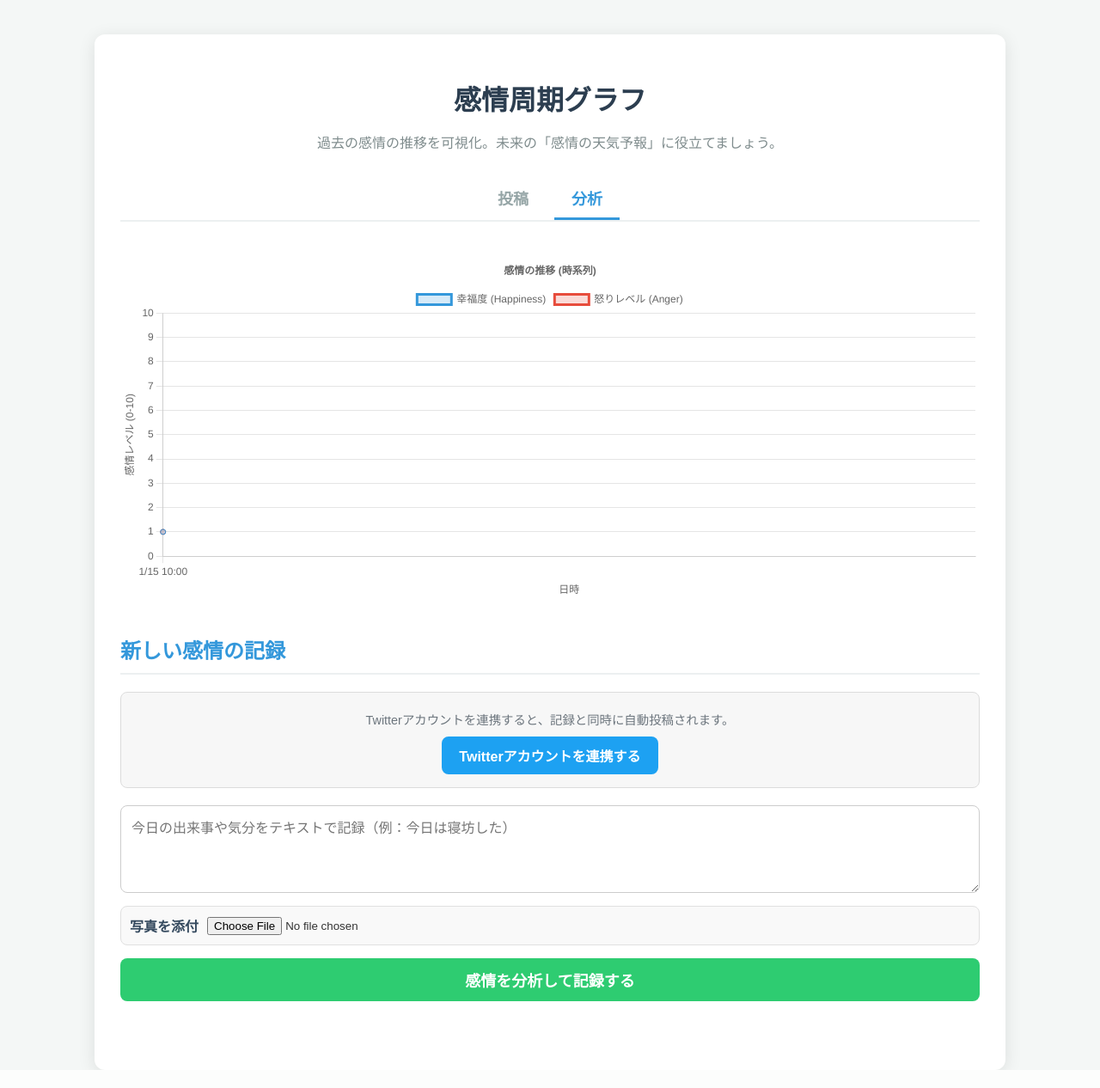
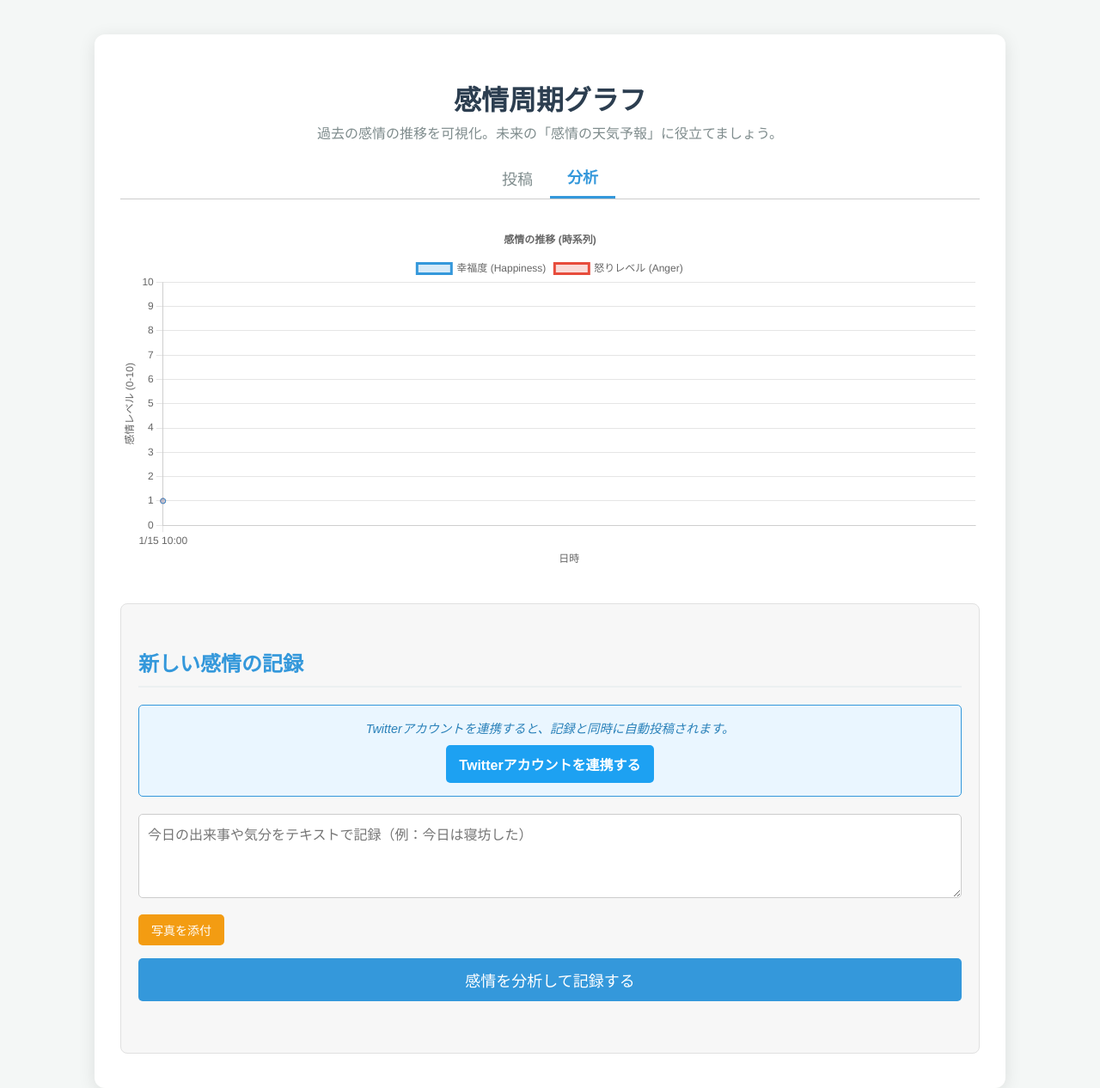
Before and after one commit to harut-11/Emotional, a Flask app: page / in a window 1280 px wide. Shown: the whole page at 86% size. Before the commit the page ends 1245 px from the top, so only its background shows below. Run offline with Flask 3, Linux system fonts and the light colour scheme; the visitor is signed in with stand-in values (Sample User, id 1); tables that the repository leaves empty hold one stand-in row (values such as "Sample post").

Commit message:
スタイル

```diff
--- a/static/style.css
+++ b/static/style.css
@@ -1,3 +1,4 @@
+/* style.css */
 body {
     font-family: 'Arial', sans-serif;
     background-color: #f4f7f6;
@@ -24,10 +25,11 @@ h1 {
     margin-bottom: 5px;
 }
 
+/* 予測結果に置き換えるため、このpタグのデフォルトスタイルは影響しないよう調整 */
 p {
     text-align: center;
     color: #7f8c8d;
-    margin-bottom: 30px;
+    margin: 0 0 1em 0;
 }
 
 .chart-container {
@@ -41,72 +43,124 @@ h2 {
     border-bottom: 2px solid #ecf0f1;
     padding-bottom: 10px;
     margin-top: 30px;
+    margin-bottom: 20px;
+    text-align: left;
 }
 
-/* フォームの基本スタイル */
-.record-form {
+/* --- タブスタイル --- */
+.tabs {
     display: flex;
-    flex-direction: column;
-    gap: 15px;
-    margin-top: 20px;
+    justify-content: center;
+    margin-bottom: 20px;
+    border-bottom: 1px solid #ccc;
 }
 
-/* テキストエリア */
-#textContent {
+.tabButton {
+    background: none;
+    border: none;
+    padding: 10px 20px;
+    cursor: pointer;
+    font-size: 18px;
+    color: #7f8c8d;
+    transition: color 0.3s, border-bottom 0.3s;
+}
+
+.tabButton.active {
+    color: #3498db;
+    border-bottom: 3px solid #3498db;
+    font-weight: bold;
+}
+
+.tab-content-container {
+    padding: 10px 0;
+}
+
+.tab-content {
+    display: none;
+}
+
+.tab-content.active {
+    display: block;
+}
+
+/* --- データ入力フォーム --- */
+.data-input {
+    margin-top: 40px;
+    padding: 20px;
+    border: 1px solid #e0e0e0;
+    border-radius: 8px;
+    background-color: #f7f7f7;
+}
+
+.record-form textarea {
+    width: 100%;
+    padding: 10px;
+    margin-bottom: 15px;
+    border: 1px solid #ccc;
+    border-radius: 5px;
+    box-sizing: border-box;
+    font-size: 16px;
+}
+
+.record-form button {
     width: 100%;
     padding: 12px;
-    border: 1px solid #ccc;
-    border-radius: 8px;
-    resize: vertical;
-    font-size: 16px;
-    box-sizing: border-box; /* paddingを含めたサイズで計算 */
+    background-color: #3498db;
+    color: white;
+    border: none;
+    border-radius: 5px;
+    cursor: pointer;
+    font-size: 18px;
+    transition: background-color 0.3s ease;
 }
 
-/* ファイル入力グループ */
+.record-form button:hover:not(:disabled) {
+    background-color: #2980b9;
+}
+
+.record-form button:disabled {
+    background-color: #95a5a6;
+    cursor: not-allowed;
+}
+
+/* ファイル入力のスタイル */
 .file-input-group {
     display: flex;
     align-items: center;
-    gap: 10px;
-    padding: 10px;
-    border: 1px solid #e0e0e0;
-    border-radius: 8px;
-    background-color: #f9f9f9;
+    margin-bottom: 15px;
 }
 
 .file-input-group label {
-    font-weight: bold;
-    color: #34495e;
+    background-color: #f39c12;
+    color: white;
+    padding: 8px 15px;
+    border-radius: 5px;
+    cursor: pointer;
+    margin-right: 10px;
+    transition: background-color 0.3s;
+    font-size: 14px;
 }
 
-/* 送信ボタン */
-#submitButton {
-    padding: 12px 20px;
-    background-color: #2ecc71; /* 緑色 */
-    color: white;
-    border: none;
-    border-radius: 8px;
-    cursor: pointer;
-    font-size: 18px;
-    font-weight: bold;
-    transition: background-color 0.3s ease;
+.file-input-group label:hover {
+    background-color: #e67e22;
 }
 
-#submitButton:hover {
-    background-color: #27ae60;
-}
-
-#submitButton:disabled {
-    background-color: #bdc3c7;
-    cursor: not-allowed;
+.file-input-group input[type="file"] {
+    display: none;
 }
 
 /* メッセージエリア */
 .message-area {
     margin-top: 20px;
-    padding: 15px;
-    border-radius: 8px;
+    padding: 10px;
+    border-radius: 5px;
+    font-weight: bold;
     text-align: center;
-    font-weight: bold;
+}
+
+.message-area.info {
+    background-color: #d6e9f8;
+    color: #3498db;
 }
 
 .message-area.success {
@@ -119,213 +173,252 @@ h2 {
     color: #721c24;
 }
 
-/* タブのコンテナ */
-.tabs {
-    display: flex;
-    justify-content: center;
+/* --- Twitter連携ボタンのスタイル --- */
+.twitter-auth-section {
     margin-bottom: 20px;
-    border-bottom: 2px solid #ecf0f1;
+    padding: 15px;
+    border: 1px solid #3498db;
+    border-radius: 5px;
+    background-color: #eaf6ff;
+    text-align: center;
 }
 
-/* タブボタンの基本スタイル */
-.tabButton {
-    padding: 10px 20px;
-    margin: 0 5px;
-    background-color: transparent;
-    border: none;
-    border-bottom: 3px solid transparent; /* 下線のアニメーション用 */
-    cursor: pointer;
-    font-size: 18px;
-    font-weight: bold;
-    color: #95a5a6; /* 非アクティブ時の色 */
-    transition: all 0.3s ease;
-}
-
-/* アクティブなタブボタンのスタイル */
-.tabButton.active {
-    color: #3498db; /* アクティブ時の色 */
-    border-bottom: 3px solid #3498db; /* アクティブ時の下線 */
-}
-
-/* タブコンテンツのコンテナ */
-.tab-content-container {
-    padding-top: 20px;
-}
-
-/* 全てのタブコンテンツを初期は非表示 */
-.tab-content {
-    display: none;
-}
-
-/* アクティブなタブコンテンツのみ表示 */
-.tab-content.active {
-    display: block;
-}
-
-
-/* --- 履歴一覧のスタイル --- */
-
-.history-item {
-    border: 1px solid #e0e0e0;
-    border-radius: 8px;
-    padding: 15px;
-    margin-bottom: 15px;
-    background-color: #fcfcfc;
-    box-shadow: 0 1px 3px rgba(0, 0, 0, 0.05);
-}
-
-.history-item strong {
-    color: #2c3e50;
-    font-size: 1.1em;
-}
-
-.history-item-meta {
-    display: flex;
-    justify-content: space-between;
-    font-size: 0.9em;
-    color: #7f8c8d;
-    margin-bottom: 10px;
-    border-bottom: 1px dashed #ecf0f1;
-    padding-bottom: 5px;
-}
-
-.history-item-text {
-    margin-top: 10px;
-    padding: 10px;
-    background-color: #ecf0f1;
-    border-left: 4px solid #3498db;
-    border-radius: 4px;
-    white-space: pre-wrap; /* 改行を保持 */
-}
-
-
-
-/* 添付画像があったときのコンテナ */
-.history-item-image-container {
-    margin-top: 15px; /* テキストやメタ情報との間にスペースを設ける */
-    text-align: center; /* 画像を中央に配置 */
-    /* padding: 10px; */ /* 必要に応じてパディングを追加 */
-}
-
-/* 投稿一覧に表示する画像表示用のスタイル */
-.history-image {
-    max-width: 50%; /* 画像の最大幅をコンテナに合わせる */
-    height: auto;
-    max-height: 250px; /* 画像の最大高さを設定 */
-    border-radius: 6px; /* 角を丸くする */
-    object-fit: contain; /* 画像のアスペクト比を維持 */
-    border: 1px solid #ddd; /* 薄い境界線 */
-    box-shadow: 0 2px 5px rgba(0, 0, 0, 0.1);
-    transition: transform 0.2s ease;
-    cursor: pointer;
-}
-
-
-.history-image:hover {
-    box-shadow: 0 4px 10px rgba(0, 0, 0, 0.15);
-}
-
-
-/* レスポンシブ対応 (768px以下) */
-@media (max-width: 768px) {
-    /* 1. 全体設定の調整 */
-    body {
-        /* スマートフォンでは上部の余白を少し減らす */
-        padding-top: 20px;
-    }
-
-    /* .container の調整 */
-    .container {
-        /* スマホで横いっぱいに見せるため、左右の影を抑える */
-        box-shadow: none;
-        padding: 15px; /* 内部のパディングを減らす */
-        width: 100%; /* 念のため100%に設定 */
-        border-radius: 0; /* 角丸をなくして全画面に馴染ませる */
-    }
-
-    /* 2. フォーム要素の調整 */
-    .record-form {
-        gap: 10px; /* フォームの要素間の間隔を少し減らす */
-    }
-
-    /* ファイル入力グループを縦に並べる（画面が小さい場合） */
-    .file-input-group {
-        flex-direction: column; /* 縦並びにする */
-        align-items: flex-start; /* 左寄せにする */
-        gap: 5px;
-    }
-
-    /* 送信ボタンのフォントサイズを調整 */
-    #submitButton {
-        font-size: 16px;
-        padding: 10px 15px;
-    }
-
-    /* 3. タブの調整 */
-    .tabs {
-        /* 横幅が狭い場合は中央寄せを解除し、要素を詰め気味にする */
-        justify-content: space-around;
-        margin-bottom: 10px;
-    }
-
-    .tabButton {
-        padding: 8px 10px; /* タブボタンのパディングを減らす */
-        font-size: 16px; /* フォントサイズを調整 */
-    }
-
-    /* 4. 履歴一覧の調整 */
-    .history-item {
-        padding: 10px; /* 履歴アイテムのパディングを減らす */
-        margin-bottom: 10px;
-    }
-
-    .history-item-meta {
-        /* 投稿日時とファイル名を縦に並べる、またはレイアウト調整 */
-        flex-direction: column;
-        gap: 5px;
-    }
-
-    /* 添付画像があったときのコンテナ調整 */
-    .history-item-image-container {
-        margin-top: 10px;
-    }
-
-    /* 画像サイズの調整 */
-    .history-image {
-        /* スマホでは画面いっぱいに広げ、横スクロールを防ぐ */
-        max-width: 100%;
-        max-height: 200px; /* 高さを調整 */
-    }
-}
-
-/* --- Twitter連携ボタンのスタイル (新規追加) --- */
-.twitter-auth-section {
-    text-align: center;
-    margin-bottom: 20px;
-    padding: 15px;
-    border: 1px solid #dcdcdc;
-    border-radius: 8px;
-    background-color: #f7f7f7;
-}
-
-#twitterAuthButton {
-    padding: 10px 20px;
-    background-color: #1DA1F2; /* Twitter Blue */
+.twitter-auth-section button {
+    padding: 10px 15px;
+    background-color: #1da1f2; /* Twitter Blue */
     color: white;
     border: none;
-    border-radius: 8px;
+    border-radius: 5px;
     cursor: pointer;
     font-size: 16px;
     font-weight: bold;
     transition: background-color 0.3s ease;
 }
 
-#twitterAuthButton:hover {
-    background-color: #1789c6;
+.twitter-auth-section button:hover {
+    background-color: #0c85d0;
 }
 
 .auth-message {
-    margin: 5px 0 10px 0;
     font-size: 0.9em;
-    color: #6c757d;
+    margin-bottom: 10px;
+    color: #2980b9;
+    font-style: italic;
 }
+
+/* --- 投稿履歴リスト --- */
+.emotion-history-list {
+    list-style: none;
+    padding: 0;
+}
+
+.history-item {
+    background-color: #f9f9f9;
+    border: 1px solid #e0e0e0;
+    border-radius: 8px;
+    padding: 15px;
+    margin-bottom: 15px;
+    text-align: left;
+}
+
+.history-item-meta {
+    display: flex;
+    justify-content: space-between;
+    align-items: center;
+    margin-bottom: 10px;
+    border-bottom: 1px dotted #ccc;
+    padding-bottom: 5px;
+}
+
+.history-date {
+    font-size: 0.9em;
+    color: #7f8c8d;
+}
+
+.history-emotion-score {
+    padding: 4px 8px;
+    border-radius: 4px;
+    font-size: 0.85em;
+    font-weight: bold;
+    margin-left: 10px;
+}
+
+.happiness.good { background-color: #d4edda; color: #155724; } /* Green */
+.happiness.neutral { background-color: #fff3cd; color: #856404; } /* Yellow */
+.happiness.bad { background-color: #f8d7da; color: #721c24; } /* Red */
+
+.anger.good { background-color: #d4edda; color: #155724; } /* Green (低怒り=良い) */
+.anger.neutral { background-color: #fff3cd; color: #856404; } /* Yellow */
+.anger.bad { background-color: #f8d7da; color: #721c24; } /* Red (高怒り=悪い) */
+
+.history-text {
+    font-size: 1em;
+    color: #333;
+    margin: 0;
+    text-align: left;
+}
+
+.history-item-image-container {
+    margin-top: 15px;
+    text-align: center;
+}
+
+.history-image {
+    max-width: 100%;
+    max-height: 300px;
+    border-radius: 5px;
+    object-fit: contain;
+}
+
+/* --- 感情予測エリアのスタイル --- */
+.emotion-prediction {
+    /* H1の直下へ移動したため、マージンを調整しコンパクトに */
+    margin: 10px 0 30px 0;
+    padding: 0;
+    border: none;
+    background-color: transparent;
+    text-align: center;
+}
+
+.prediction-box {
+    text-align: left;
+    padding: 15px;
+    border: 2px solid #3498db; /* メインカラー */
+    border-radius: 10px;
+    background-color: #eaf6ff; /* 薄い青の背景 */
+    box-shadow: 0 2px 4px rgba(0, 0, 0, 0.1);
+}
+
+.prediction-title {
+    color: #2c3e50;
+    font-size: 1.3em;
+    border-bottom: 2px solid #a4c9e4;
+    padding-bottom: 5px;
+    margin-top: 0;
+    margin-bottom: 15px;
+    text-align: center;
+}
+
+.prediction-scores {
+    display: flex;
+    justify-content: space-around;
+    padding: 10px 0;
+    font-size: 1.1em;
+    font-weight: bold;
+}
+
+.score-item {
+    margin: 0;
+    padding: 5px 10px;
+    border-radius: 5px;
+}
+
+.happiness-score {
+    color: #2ecc71; /* 緑 */
+    border: 1px solid #2ecc71;
+}
+
+.anger-score {
+    color: #e74c3c; /* 赤 */
+    border: 1px solid #e74c3c;
+}
+
+.prediction-summary {
+    font-style: italic;
+    color: #7f8c8d;
+    margin: 15px 0;
+    padding: 10px;
+    border-left: 3px solid #f39c12; /* オレンジの強調 */
+    background-color: #fef0db;
+}
+
+.advice-section {
+    margin-top: 20px;
+    padding: 10px;
+    background-color: #f7f9fb;
+    border-radius: 5px;
+}
+
+.advice-section h4 {
+    color: #34495e;
+    margin-top: 0;
+    margin-bottom: 10px;
+}
+
+.advice-section ul {
+    list-style-type: '👉';
+    padding-left: 20px;
+    margin: 0;
+}
+
+.advice-section li {
+    margin-bottom: 8px;
+    padding-left: 5px;
+}
+
+/* --- ローディングスピナーのスタイル --- */
+.spinner {
+    border: 4px solid rgba(0, 0, 0, 0.1);
+    width: 20px;
+    height: 20px;
+    border-radius: 50%;
+    border-left-color: #3498db;
+    animation: spin 1s linear infinite;
+    display: inline-block;
+    vertical-align: middle;
+    margin-right: 8px;
+}
+
+@keyframes spin {
+    0% { transform: rotate(0deg); }
+    100% { transform: rotate(360deg); }
+}
+
+.auth-message.error {
+    color: #e74c3c;
+}
+
+/* --- レスポンシブデザイン --- */
+@media (max-width: 600px) {
+    .container {
+        padding: 20px 15px;
+        width: 100%;
+        box-shadow: none;
+    }
+
+    h1 {
+        font-size: 24px;
+    }
+
+    .data-input {
+        padding: 15px;
+    }
+
+    .chart-container {
+        height: 300px;
+        margin-bottom: 20px;
+    }
+
+    /* 予測スコアを縦に並べる */
+    .prediction-scores {
+        flex-direction: column;
+        gap: 10px;
+    }
+
+    .score-item {
+        width: 80%;
+        margin: 0 auto;
+    }
+
+    /* 履歴のメタ情報を縦に */
+    .history-item-meta {
+        flex-direction: column;
+        gap: 5px;
+        align-items: flex-start;
+    }
+
+    .history-emotion-score {
+        margin-left: 0;
+        margin-right: 10px;
+    }
+}
```
